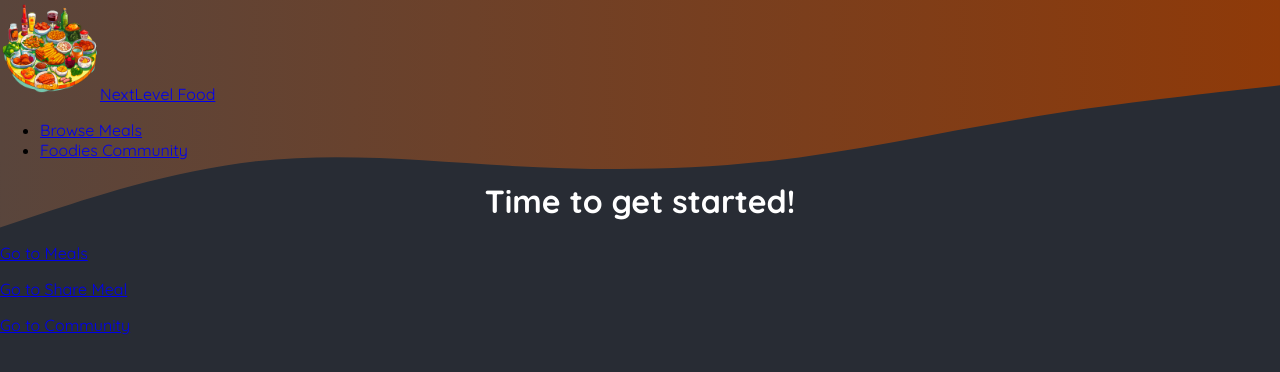
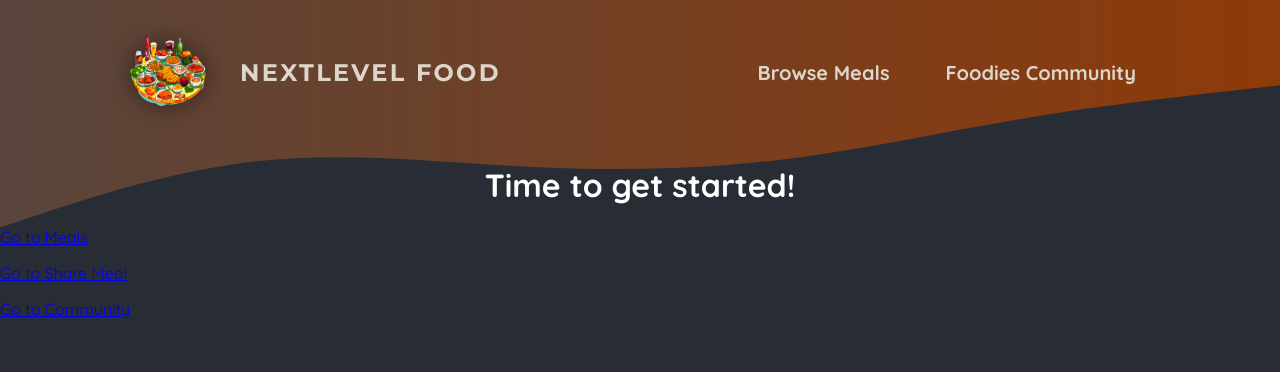
Before and after one commit to UjjwalKaul/nextjs-food, a Next.js app: page / in a window 1280 px wide. Shown: the top 372 px of the page. Built offline with nearby package versions, Linux system fonts and the light colour scheme.

Commit message:
Styled header component

```diff
--- a/components/main-header.jsx
+++ b/components/main-header.jsx
@@ -1,15 +1,16 @@
 import Image from 'next/image';
 import Link from 'next/link';
 import logo from '@/assets/logo.png';
+import classes from './main-header.module.css';
 const MainHeader = () => {
   return (
-    <header>
-      <Link href="/">
-        <Image width={100} height={100} src={logo} alt="Logo" />
+    <header className={classes.header}>
+      <Link className={classes.logo} href="/">
+        <img src={logo.src} alt="NextLevel Food Logo" />
         NextLevel Food
       </Link>
 
-      <nav>
+      <nav className={classes.nav}>
         <ul>
           <li>
             <Link href="/meals">Browse Meals</Link>
--- /dev/null
+++ b/components/main-header.module.css
@@ -0,0 +1,67 @@
+.header {
+    display: flex;
+    justify-content: space-between;
+    align-items: center;
+    padding: 2rem 1rem;
+  }
+
+  @media (min-width: 768px) {
+    .header {
+      padding: 2rem 10%;
+    }
+  }
+
+  .nav ul {
+    list-style: none;
+    margin: 0;
+    padding: 0;
+    display: flex;
+    gap: 1.5rem;
+    /* font-family: 'Montserrat', sans-serif; */
+    font-size: 1.25rem;
+  }
+
+  .nav a {
+    text-decoration: none;
+    color: #ddd6cb;
+    font-weight: bold;
+    padding: 0.5rem 1rem;
+    border-radius: 0.5rem;
+  }
+
+  .nav a:hover,
+  .nav a:active {
+    background: linear-gradient(90deg, #ff8a05, #f9b331);
+    background-clip: text;
+    -webkit-background-clip: text;
+    -webkit-text-fill-color: transparent;
+    text-shadow: 0 0 18px rgba(248, 190, 42, 0.8);
+  }
+
+  .active {
+    background: linear-gradient(90deg, #ff8a05, #f9b331);
+    background-clip: text;
+    -webkit-background-clip: text;
+    -webkit-text-fill-color: transparent;
+  }
+
+  .logo {
+    display: flex;
+    align-items: center;
+    justify-content: center;
+    gap: 2rem;
+    text-decoration: none;
+    color: #ddd6cb;
+    font-weight: bold;
+    font-family: 'Montserrat', sans-serif;
+    letter-spacing: 0.15rem;
+    text-transform: uppercase;
+    font-size: 1.5rem;
+  }
+
+  .logo img {
+    width: 5rem;
+    height: 5rem;
+    object-fit: contain;
+    filter: drop-shadow(0 0 0.75rem rgba(0, 0, 0, 0.5));
+  }
```
